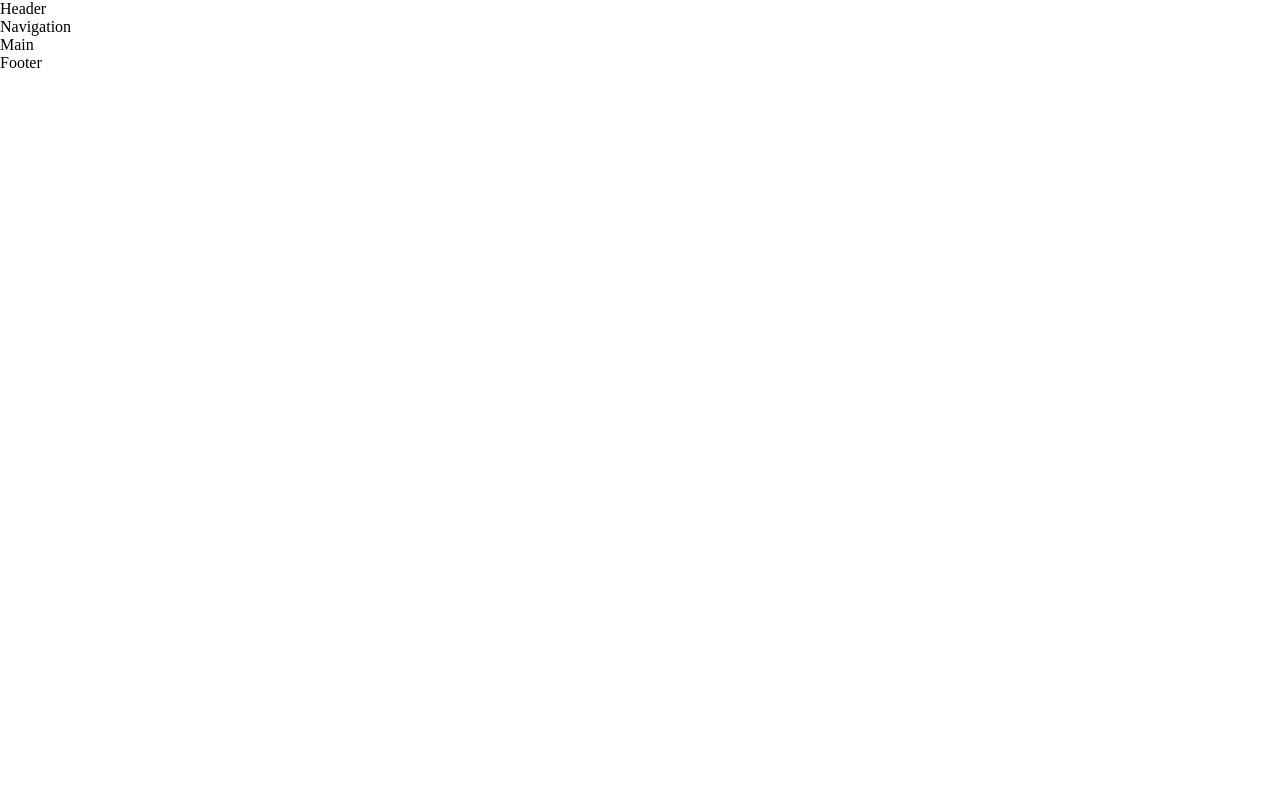
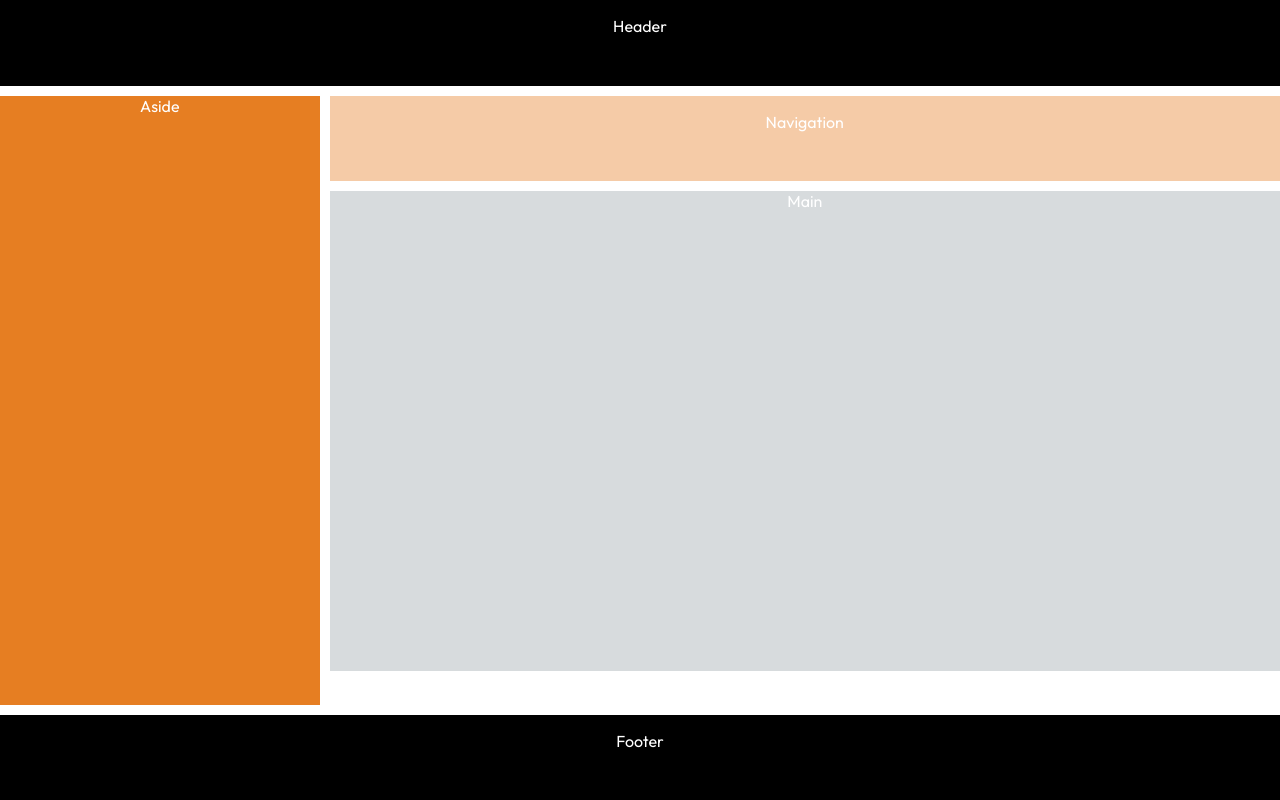
Before and after one commit to pilahr/grid-challenge, a plain HTML site: page index.html in a window 1280 px wide. Drawn offline with Linux system fonts and the light colour scheme.

Commit message:
project completed

```diff
--- a/index.html
+++ b/index.html
@@ -11,6 +11,7 @@
     <header>Header</header>
     <nav>Navigation</nav>
     <main>Main</main>
+    <aside>Aside</aside>
     <footer>Footer</footer>
 </body>
 </html>
--- a/style.css
+++ b/style.css
@@ -5,8 +5,73 @@
     margin: 0;
     padding: 0;
     box-sizing: border-box;
+    font-family: "Outfit", sans-serif;
+    text-align: center;
+    color: white;
 }
 
 header {
+    background-color: black;
+    padding: 16px;
+}
+
+nav {
+    background-color: #F5cba7;
+    margin-top: 10px;
+    padding: 16px;
+}
+
+main {
+    background-color: #d7dbdd;
+    margin-top: 10px;
+    height: 30rem;
 
 }
+
+/* aside to be hidden on mobile device and showed later */
+aside {
+    background-color: #e67e22;
+    margin-top: 10px;
+    visibility: hidden;
+}
+
+footer {
+    background-color: black;
+    margin-top: 10px;
+    padding: 16px;
+}
+
+@media screen and (min-width: 768px) {
+    body {
+        display: grid;
+
+        grid-template-areas:
+            'header header header header'
+            'aside nav nav nav'
+            'aside main main main'
+            'footer footer footer footer';
+        height: 100vh;
+    }
+
+    header {
+        grid-area: header;
+    }
+
+    nav {
+        grid-area: nav;
+    }
+
+    main {
+        grid-area: main;
+    }
+
+    aside {
+        grid-area: aside;
+        visibility: visible;
+        margin-right: 10px;
+    }
+
+    footer {
+        grid-area: footer;
+    }
+}
```
